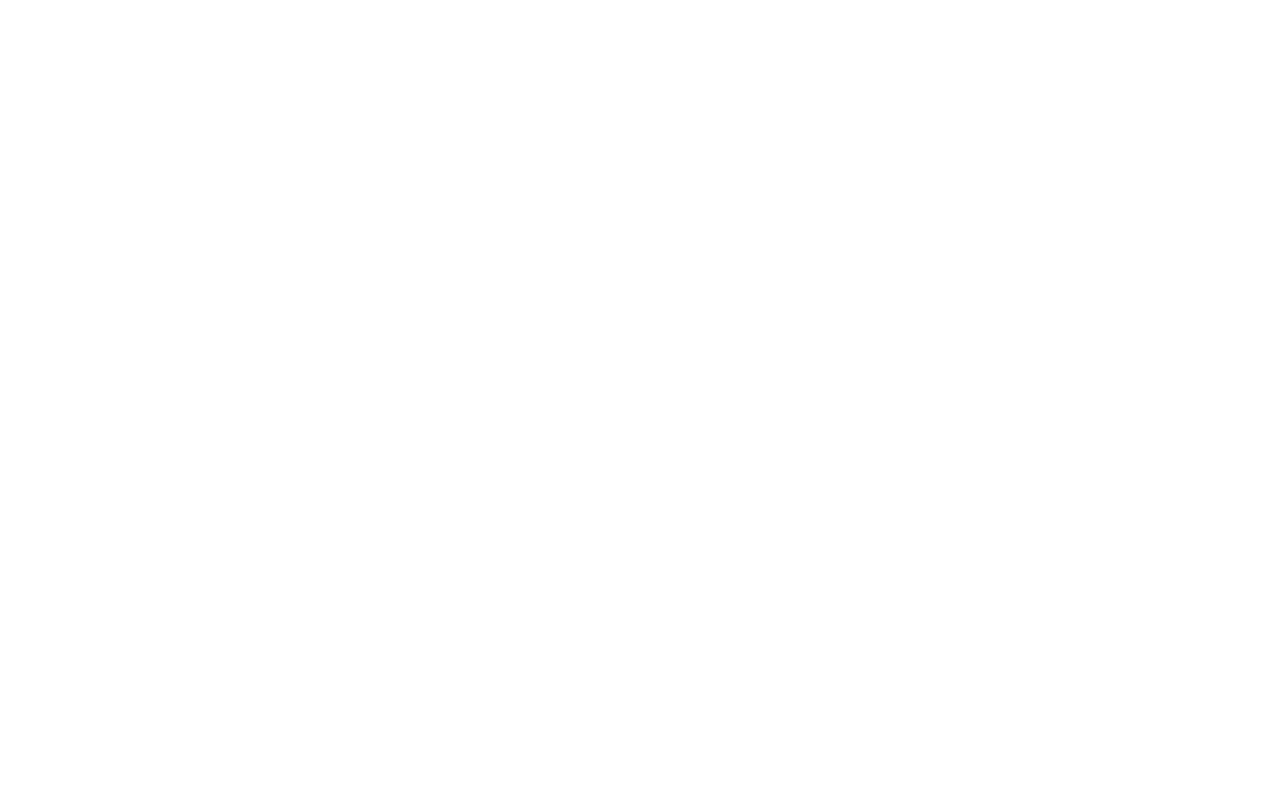
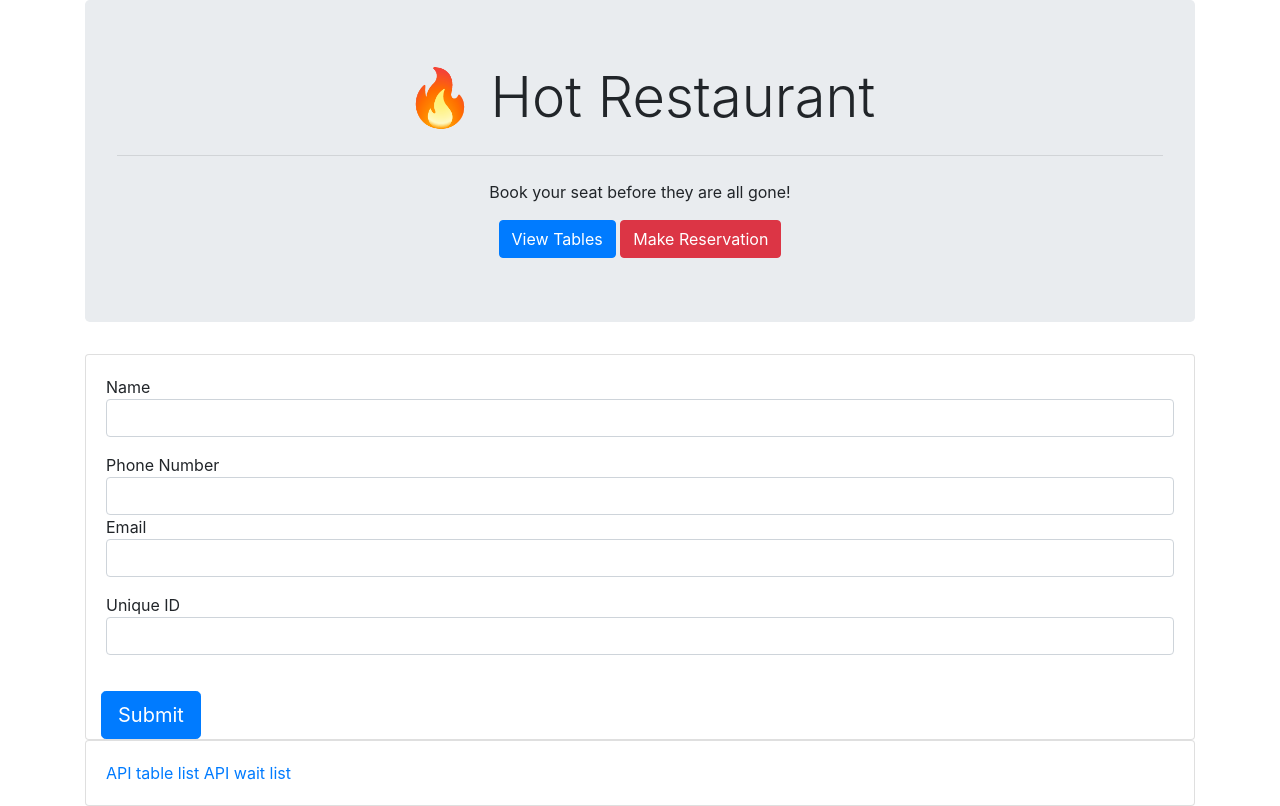
Before and after one commit to alycapps/Reservations, a plain HTML site: page reservations.html in a window 1280 px wide. Drawn offline with nearby package versions, Linux system fonts and the light colour scheme.

Commit message:
adding html files

```diff
--- a/index.html
+++ b/index.html
@@ -1,18 +1,34 @@
 <!DOCTYPE html>
 <html lang="en">
   <head>
-       <title>Hot Restaurant</title>
+      <title> Hot Restaurant</title>
       <!--Bootstrap Link-->
       <link rel="stylesheet" href="https://stackpath.bootstrapcdn.com/bootstrap/4.1.2/css/bootstrap.min.css" integrity="sha384-Smlep5jCw/wG7hdkwQ/Z5nLIefveQRIY9nfy6xoR1uRYBtpZgI6339F5dgvm/e9B" crossorigin="anonymous">
       <!--CSS Link-->
       <link href=" ">
-       <!--JQuery Link-->
-       <script src="https://code.jquery.com/jquery-3.3.1.min.js"
-       integrity="sha256-FgpCb/KJQlLNfOu91ta32o/NMZxltwRo8QtmkMRdAu8="
-       crossorigin="anonymous"></script>
+
+<title>Make a Reservation</title>
   </head>
-
+   <div class="wrapper" style = "vertical-align: center">
+           <div class="container">
+               <div class="row">
+                   <div class ="col-lg-12">
+                       <div class="jumbotron" style = "text-align: center; padding: 200px; background-color: blanchedalmond">
+                           <h1 class="display-4">:fire: Hot Restaurant</h1>
+                           <hr class="my-4">
+                           <h4>Book your seat before they are all gone!</h4>
+                           <a class="btn btn-primary btn-md" href="#" role="button">:knife_fork_plate: View Tables</a>
+                           <a class="btn btn-primary btn-danger" href="#" role="button">:clinking_glasses: Make Reservation</a>
+                       </div>
+                   </div>
+               </div>
+           </div>
+       </div>
   <body>
-
+  <!-- Optional JavaScript -->
+   <!-- jQuery first, then Popper.js, then Bootstrap JS -->
+   <script src="https://code.jquery.com/jquery-3.3.1.min.js"integrity="sha256-FgpCb/KJQlLNfOu91ta32o/NMZxltwRo8QtmkMRdAu8="crossorigin="anonymous"></script>    <script src="https://cdnjs.cloudflare.com/ajax/libs/popper.js/1.14.3/umd/popper.min.js" integrity="sha384-ZMP7rVo3mIykV+2+9J3UJ46jBk0WLaUAdn689aCwoqbBJiSnjAK/l8WvCWPIPm49" crossorigin="anonymous"></script>
+   <script src="https://stackpath.bootstrapcdn.com/bootstrap/4.1.3/js/bootstrap.min.js" integrity="sha384-ChfqqxuZUCnJSK3+MXmPNIyE6ZbWh2IMqE241rYiqJxyMiZ6OW/JmZQ5stwEULTy" crossorigin="anonymous"></script>
   </body>
+  <!-- <script></script> -->
 </html>
--- a/reservations.html
+++ b/reservations.html
@@ -0,0 +1,71 @@
+<!DOCTYPE html>
+<html lang="en">
+   <head>
+       <title>Hot Restaurant</title>
+       <!--Bootstrap Link-->
+       <link rel="stylesheet" href="https://stackpath.bootstrapcdn.com/bootstrap/4.1.2/css/bootstrap.min.css" integrity="sha384-Smlep5jCw/wG7hdkwQ/Z5nLIefveQRIY9nfy6xoR1uRYBtpZgI6339F5dgvm/e9B" crossorigin="anonymous">
+       <!--CSS Link-->
+       <link href=" ">
+
+<title>Make a Reservation</title>
+   </head>
+   <div class="container">
+       <div class="row">
+           <div class ="col-lg-12">
+                <div class="jumbotron" style= "text-align: center">
+                        <h1 class="display-4">🔥 Hot Restaurant</h1>
+                        <hr class="my-4">
+                        <p>Book your seat before they are all gone!</p>
+                        <a class="btn btn-primary btn-md" href="#" role="button">View Tables</a>
+                        <a class="btn btn-primary btn-danger" href="#" role="button">Make Reservation</a>
+                </div>
+              <form class="card">
+                <div class="card-body">
+                    Name
+                    <div id="name"class="input-group mb-3">
+                        <input type="text" class="form-control" aria-label="Sizing example input" aria-describedby="inputGroup-sizing-default">
+                    </div>
+                    Phone Number
+                    <div id="class="input-group mb-3">
+                        <input type="text" class="form-control" aria-label="Sizing example input" aria-describedby="inputGroup-sizing-default">
+                    </div>
+                    Email
+                    <div class="input-group mb-3">
+                        <input type="text" class="form-control" aria-label="Sizing example input" aria-describedby="inputGroup-sizing-default">
+                    </div>
+                    Unique ID
+                    <div class="input-group mb-3">
+                        <input type="text" class="form-control" aria-label="Sizing example input" aria-describedby="inputGroup-sizing-default">
+                    </div>
+                </div>
+                <div class="row">
+                    <div class="col-md-1">
+                        <div class="col-md-2">
+                        <button class="btn btn-primary btn-lg" type="submit">Submit</button>
+                        </div>
+                    </div>
+                </div>
+            </form>
+            </div>
+        </div>
+        <div class="row">
+            <div class="col-md-12">
+                <div class="card">
+                    <div class="card-body">
+                        <footer>
+                                <a href="#" role="button">API table list</a>
+                                <a href="#" role="button">API wait list</a>
+                        </footer>
+                    </div>
+                </div>
+            </div>
+        </div>
+   </div>
+   <body>
+   <!-- Optional JavaScript -->
+    <!-- jQuery first, then Popper.js, then Bootstrap JS -->
+    <script src="https://code.jquery.com/jquery-3.3.1.min.js"integrity="sha256-FgpCb/KJQlLNfOu91ta32o/NMZxltwRo8QtmkMRdAu8="crossorigin="anonymous"></script>    <script src="https://cdnjs.cloudflare.com/ajax/libs/popper.js/1.14.3/umd/popper.min.js" integrity="sha384-ZMP7rVo3mIykV+2+9J3UJ46jBk0WLaUAdn689aCwoqbBJiSnjAK/l8WvCWPIPm49" crossorigin="anonymous"></script>
+    <script src="https://stackpath.bootstrapcdn.com/bootstrap/4.1.3/js/bootstrap.min.js" integrity="sha384-ChfqqxuZUCnJSK3+MXmPNIyE6ZbWh2IMqE241rYiqJxyMiZ6OW/JmZQ5stwEULTy" crossorigin="anonymous"></script>
+   </body>
+   <!-- <script></script> -->
+</html>
```
Also changed, not shown: tables.html (+58 -0 lines). Lines whose indentation alone changed are shown as unchanged.
